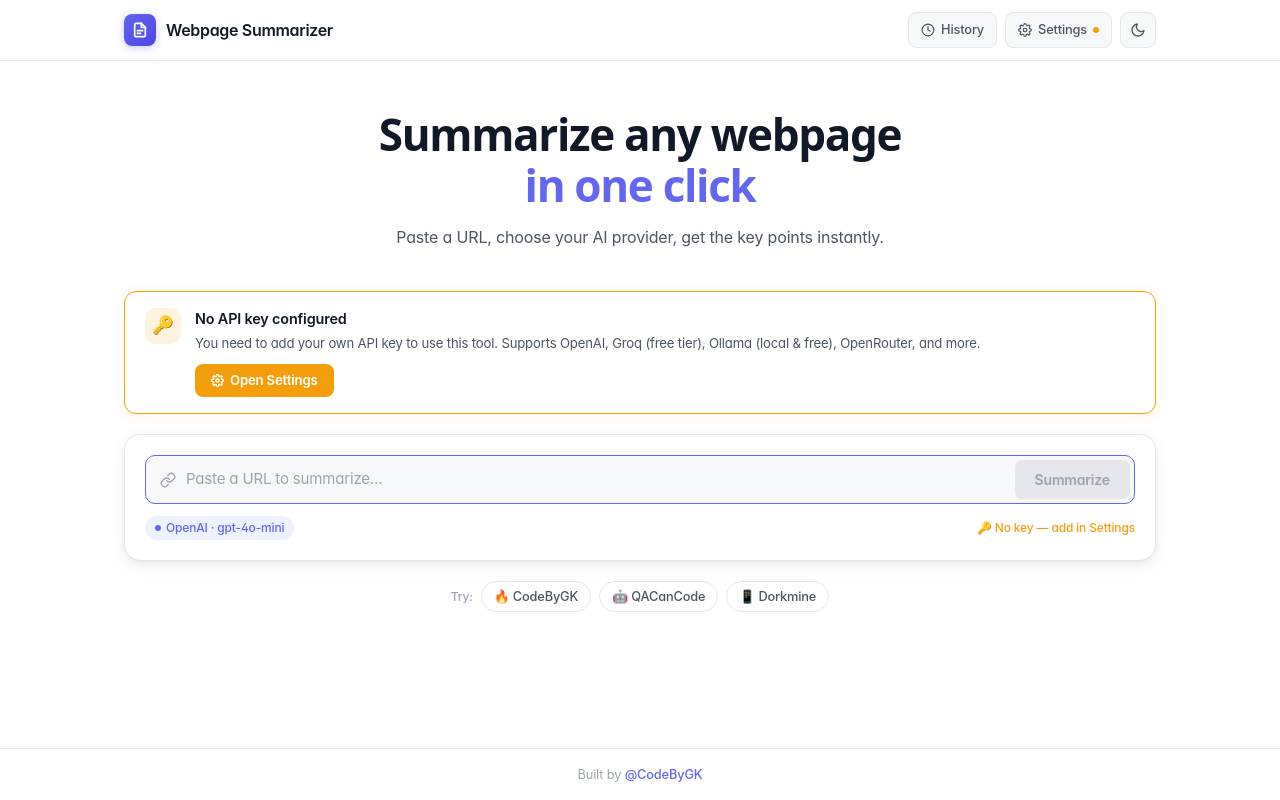
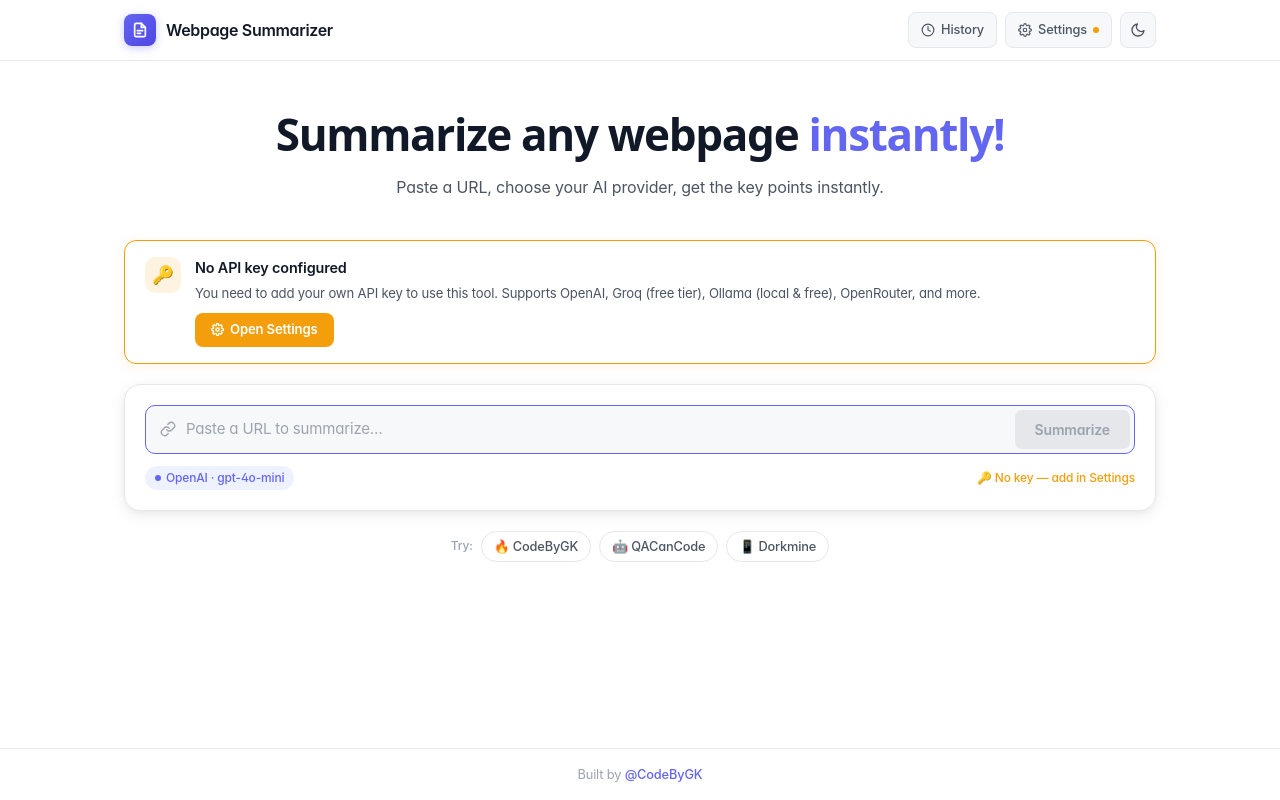
Before and after one commit to codebygk/nanoread, a Next.js app: page / in a window 1280 px wide. Built offline with nearby package versions, Linux system fonts and the light colour scheme.

Commit message:
Updated hero title.

```diff
--- a/app/page.tsx
+++ b/app/page.tsx
@@ -244,8 +244,8 @@ export default function Home() {
             letterSpacing: "-0.03em",
             fontWeight: 700,
           }}>
-            Summarize any webpage<br />
-            <span style={{ color: "var(--accent)", fontWeight: 700 }}>in one click</span>
+            Summarize any webpage <span style={{ color: "var(--accent)", fontWeight: 700 }}>instantly!</span>
+
           </h1>
           <p style={{ color: "var(--text-2)", fontSize: "1rem", lineHeight: 1.65, fontWeight: 400, letterSpacing: "-0.01em" }}>
             Paste a URL, choose your AI provider, get the key points instantly.
```
